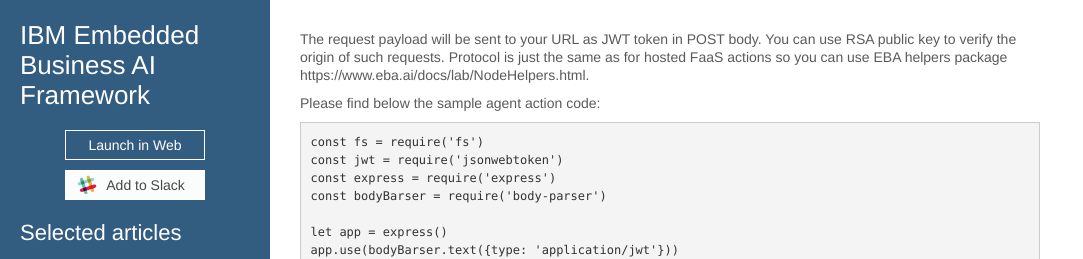
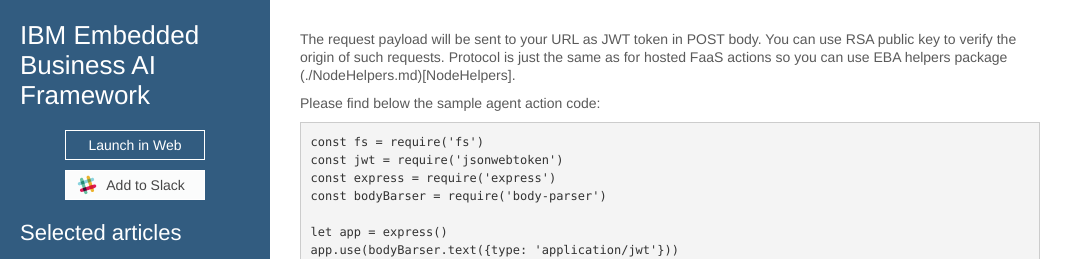
Before and after one commit to ibm-watson-embedded-business-assistant/eba-example-agents, a Jekyll site: the page built from docs/lab/ExternalRuntime.md, in a window 1280 px wide. Shown: the top 259 px of the page, without its empty margins (0-1083 px from the left). Built offline with Jekyll 4.4.1, drawn with Linux system fonts in a browser that asks for light colours; our own code applies the rules of GitHub Pages for plain Markdown files; the repository's description, which GitHub fills in, is left out.

Commit message:
Update ExternalRuntime.md

```diff
--- a/docs/lab/ExternalRuntime.md
+++ b/docs/lab/ExternalRuntime.md
@@ -1,4 +1,4 @@
-The request payload will be sent to your URL as JWT token in POST body. You can use RSA public key to verify the origin of such requests. Protocol is just the same as for hosted FaaS actions so you can use EBA helpers package https://www.eba.ai/docs/lab/NodeHelpers.html.
+The request payload will be sent to your URL as JWT token in POST body. You can use RSA public key to verify the origin of such requests. Protocol is just the same as for hosted FaaS actions so you can use EBA helpers package (./NodeHelpers.md)[NodeHelpers].
 
 Please find below the sample agent action code:
 
```
